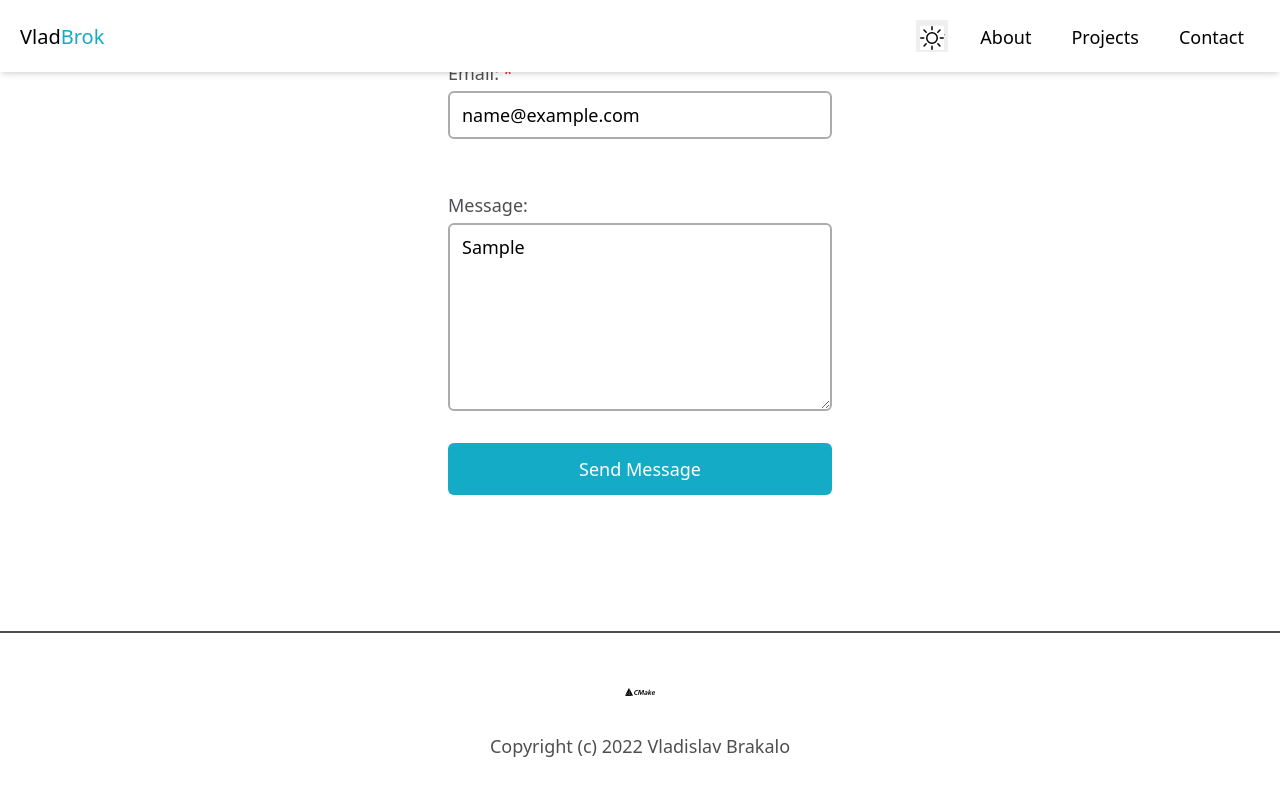
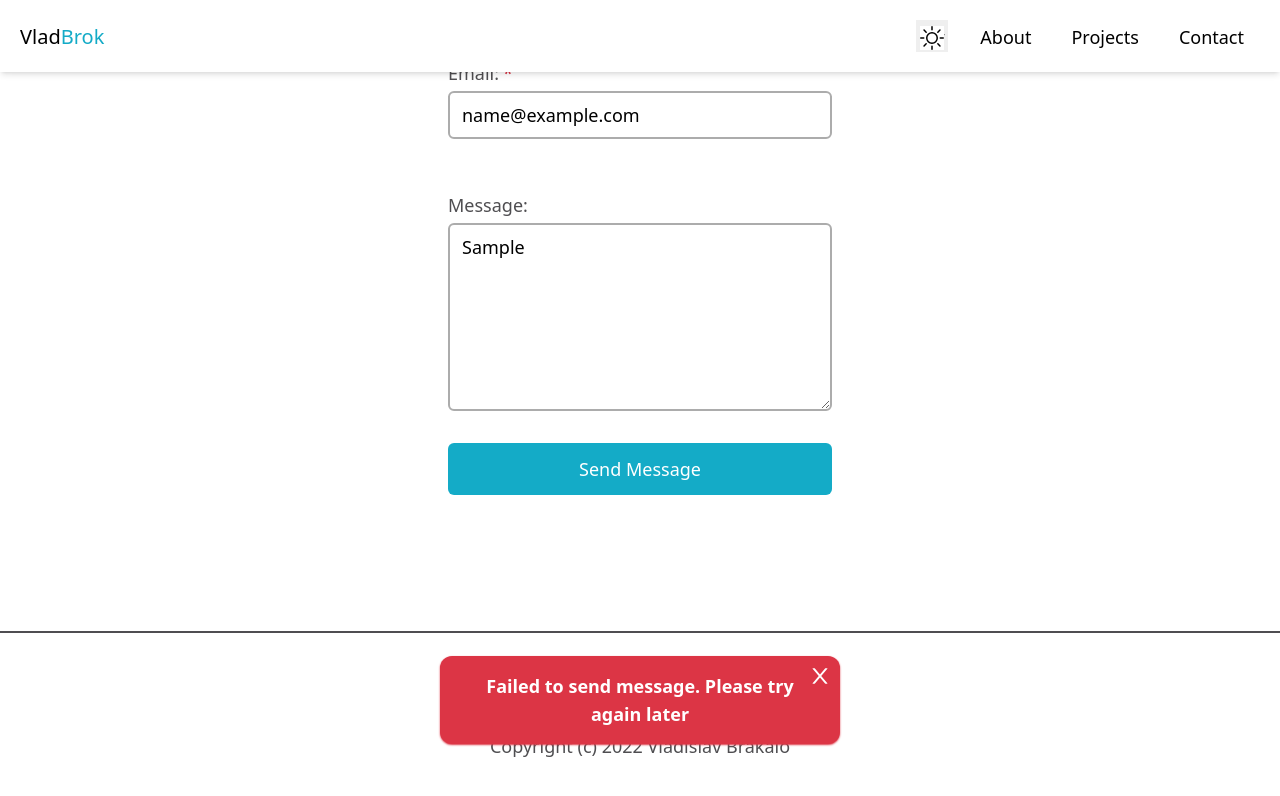
Before and after one commit to VladBrok/personal-site, a React (Vite) app: page / in a window 1280 px wide. Both pictures are taken after typing "Sample", "name@example.com", "Sample" into the empty fields and a click on the button "Send Message". Shown: the part 1937-2733 px from the top of the page. Built offline with nearby package versions, Linux system fonts and the light colour scheme; no server answers.

Commit message:
Fix notification styles
Translation was too big

```diff
--- a/src/components/Notification.jsx
+++ b/src/components/Notification.jsx
@@ -2,11 +2,14 @@ import { AiOutlineClose } from "react-icons/ai";
 
 export default function Notification({ isActive, isError, onClose, children }) {
   const colors = isError ? "bg-red shadow-red" : "bg-blue shadow-blue";
-  const visibility = isActive ? "visible -translate-y-full" : "invisible";
+  const visibility = isActive
+    ? "visible -translate-y-14"
+    : "invisible translate-y-full";
+  console.log("notifi", isActive);
 
   return (
     <div
-      className={`fixed z-50 -translate-x-1/2 bottom-0 translate-y-full rounded-xl left-1/2 flex items-center justify-center text-center font-semibold w-[min(70%,25rem)] py-4 px-8 [transition:visibility_0.6s,transform_0.6s] text-white dark:text-light min-h-14 shadow-sm ${colors} ${visibility}`}
+      className={`fixed z-50 -translate-x-1/2 bottom-0 rounded-xl left-1/2 flex items-center justify-center text-center font-semibold w-[min(70%,25rem)] py-4 px-8 [transition:visibility_0.6s,transform_0.6s] text-white dark:text-light min-h-14 shadow-sm ${colors} ${visibility}`}
     >
       {children}
       <button
```
